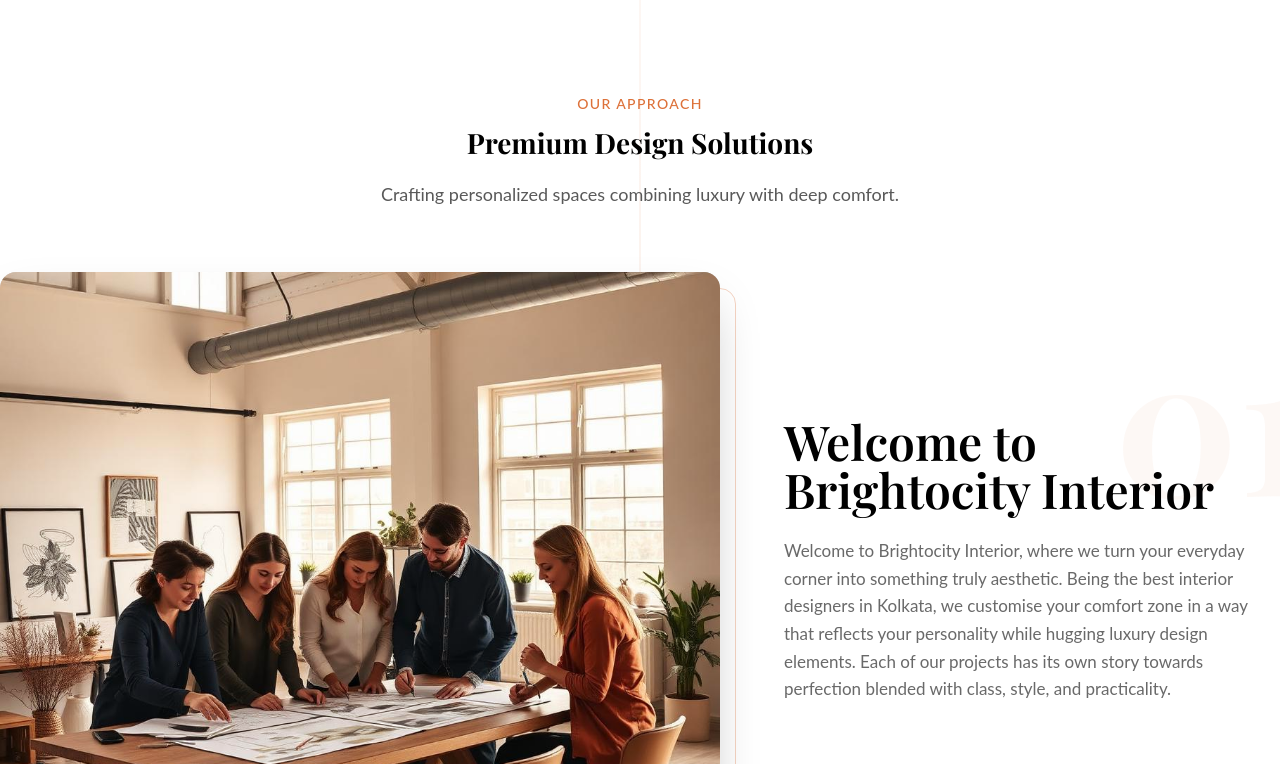
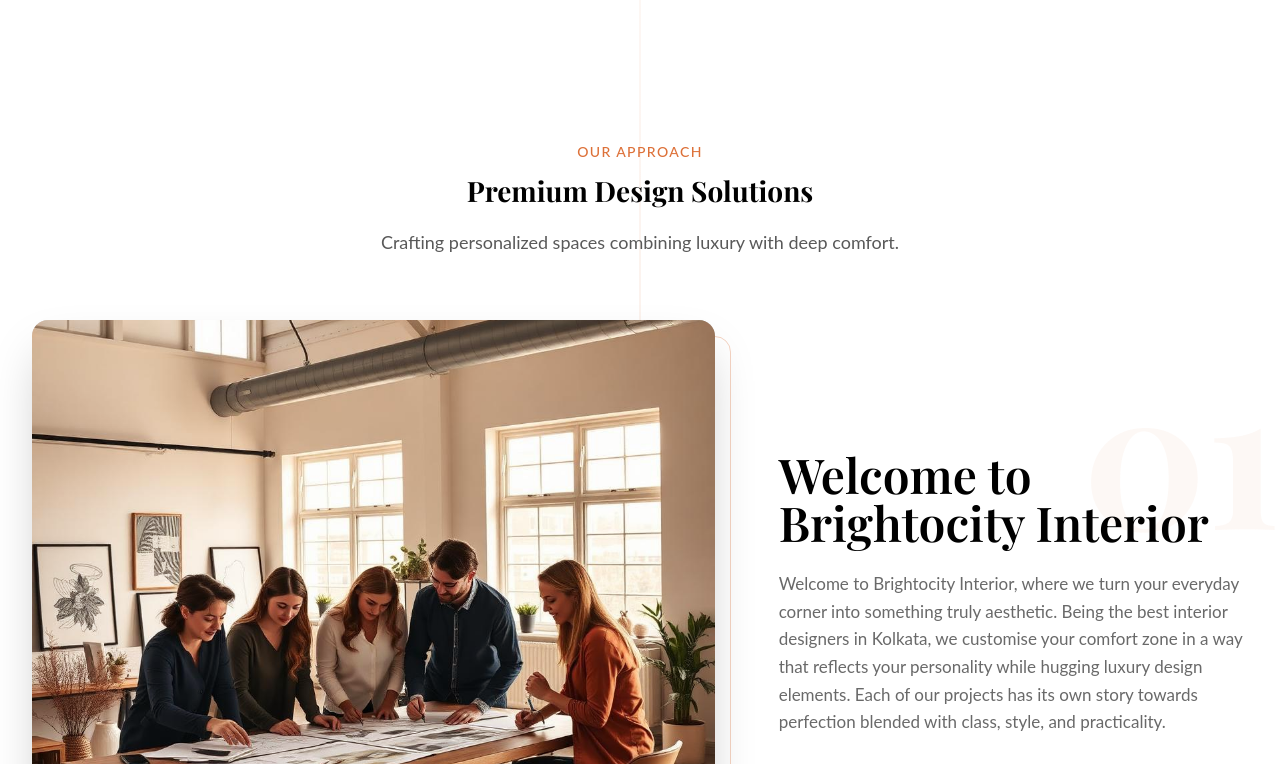
Before and after one commit to papa2kundu-cyber/bc_NE, a Next.js app: page / in a window 1280 px wide. Shown: the part 1356-2120 px from the top of the page. Built offline with nearby package versions, Linux system fonts and the light colour scheme; no server answers; a web font is replaced by a local one.

Commit message:
section paddingh added

```diff
--- a/app/page.tsx
+++ b/app/page.tsx
@@ -1037,7 +1037,7 @@
         </section>
       </div>
 
-      <div className="container-narrow relative z-10">
+      <div className="container-narrow relative z-10 section-padding">
         <div className="text-center max-w-3xl mx-auto mb-16 relative">
           <SectionHeading
             subtitle="Our Approach"
```
